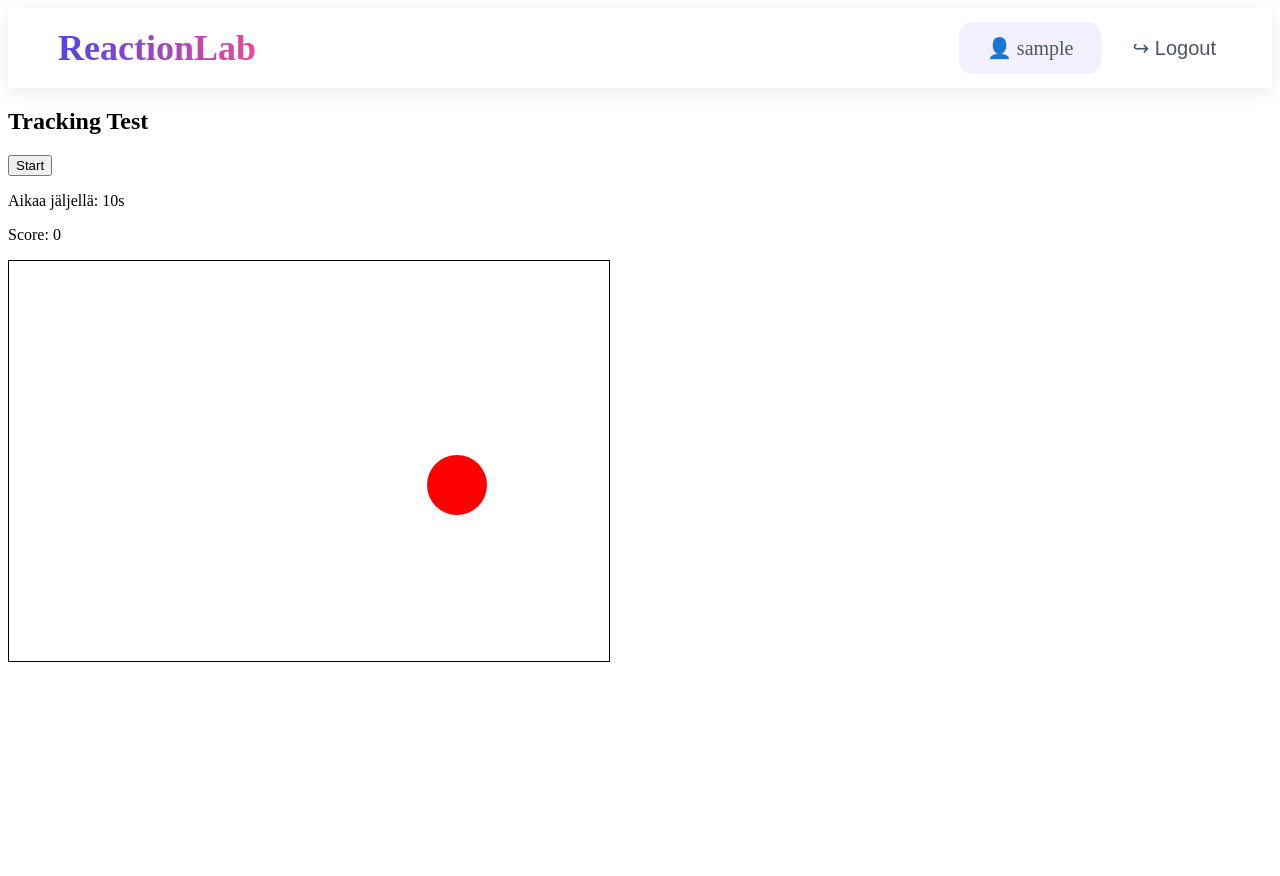
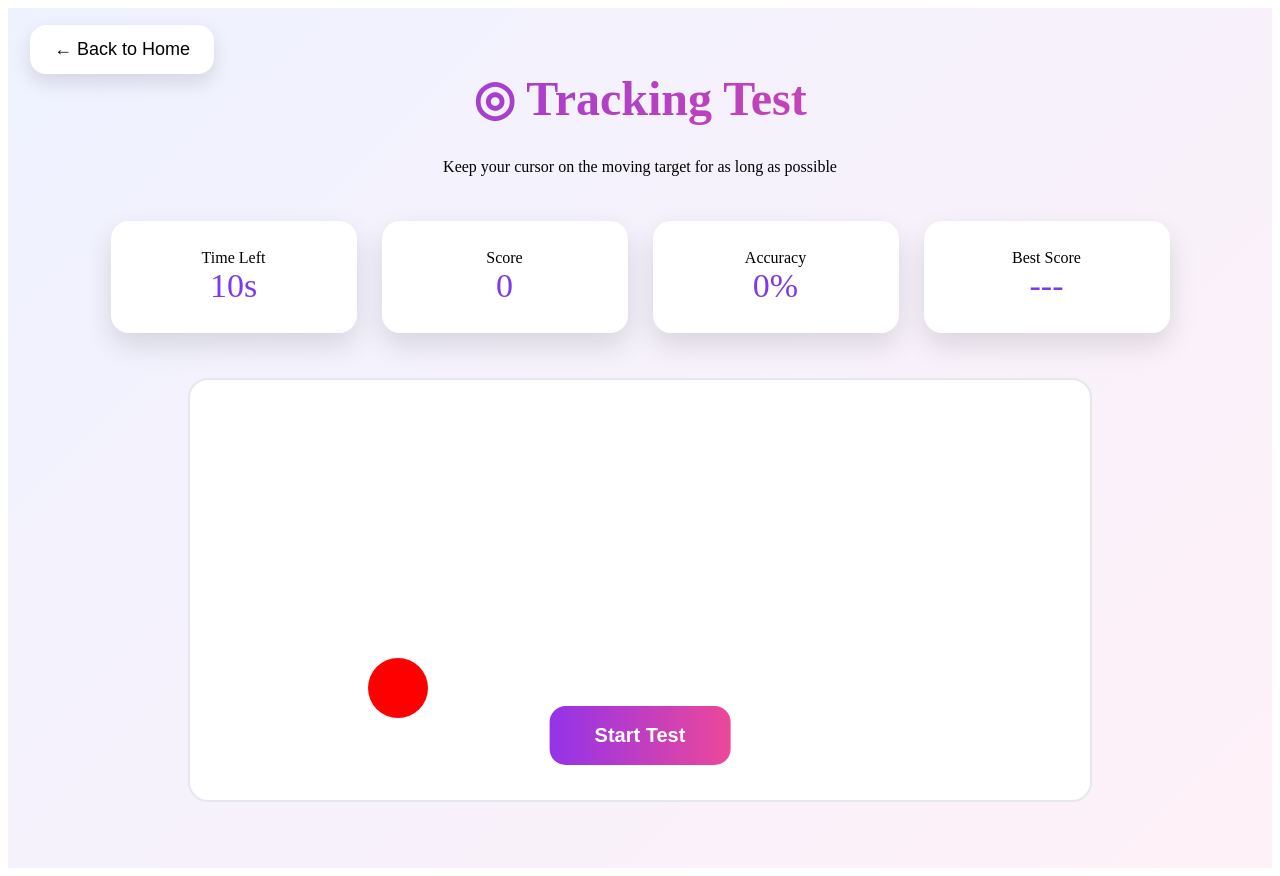
Before and after one commit to Antonnbb/Nettipeli, a React app in the folder nettipeli/frontend/: page /tracking in a window 1280 px wide. Before the commit the page ends 800 px from the top, so only its background shows below. Built offline with nearby package versions, Linux system fonts and the light colour scheme; sample sign-in values are in the browser's storage; the HTML template or start-up script is replaced by a standard one.

Commit message:
tracking test peliä parannettu

```diff
--- /dev/null
+++ b/nettipeli/frontend/pages/trackingtest.css
@@ -0,0 +1,72 @@
+.tracking-page {
+  min-height: 100vh;
+  background: linear-gradient(135deg, #eef2ff, #fff1f8);
+  text-align: center;
+  padding: 30px;
+}
+
+.back-btn {
+  position: absolute;
+  left: 30px;
+  top: 25px;
+  padding: 14px 24px;
+  border: none;
+  border-radius: 16px;
+  background: white;
+  box-shadow: 0 8px 20px rgba(0,0,0,0.12);
+  font-size: 18px;
+  cursor: pointer;
+}
+
+.tracking-page h1 {
+  font-size: 48px;
+  background: linear-gradient(90deg, #7c3aed, #ec4899);
+  background-clip: text;
+  -webkit-background-clip: text;
+  color: transparent;
+}
+
+.tracking-stats {
+  display: flex;
+  justify-content: center;
+  gap: 25px;
+  margin: 45px 0;
+}
+
+.tracking-stats div {
+  background: white;
+  width: 190px;
+  padding: 28px;
+  border-radius: 18px;
+  box-shadow: 0 12px 28px rgba(0,0,0,0.12);
+}
+
+.tracking-stats span {
+  font-size: 34px;
+  color: #7c3aed;
+}
+
+.game-area {
+  position: relative;
+  width: 900px;
+  height: 420px;
+  margin: auto;
+  background: white;
+  border: 2px solid #e5e7eb;
+  border-radius: 20px;
+}
+
+.start-btn {
+  position: absolute;
+  left: 50%;
+  bottom: 35px;
+  transform: translateX(-50%);
+  padding: 18px 45px;
+  border: none;
+  border-radius: 16px;
+  background: linear-gradient(90deg, #9333ea, #ec4899);
+  color: white;
+  font-size: 20px;
+  font-weight: bold;
+  cursor: pointer;
+}
--- a/nettipeli/frontend/pages/trackingtest.jsx
+++ b/nettipeli/frontend/pages/trackingtest.jsx
@@ -1,15 +1,22 @@
 import { useEffect, useRef, useState } from "react";
+import { useNavigate } from "react-router-dom";
 import axios from 'axios'
 import Navbar from "./navbar";
+import "./trackingtest.css";
+
+
 
 export default function TrackingTest() {
   const canvasRef = useRef(null);
   const mouseRef = useRef({ x: 0, y: 0 });
   const ballRef = useRef({ x: 200, y: 200, vx: 4, vy: 3, r: 30 });
+  const navigate = useNavigate();
 
   const [score, setScore] = useState(0);
   const [timeLeft, setTimeLeft] = useState(10);
   const [isRunning, setIsRunning] = useState(false);
+
+  const accuracy = score > 0 ? Math.round(score) : 0;
 
   const startGame = () => {
     setScore(0);
@@ -91,27 +98,37 @@ export default function TrackingTest() {
       canvas.removeEventListener("mousemove", handleMouseMove);
     };
   }, [isRunning]);
+
+
   return (
-    <>
-      <Navbar />
+    <div className="tracking-page">
+      <button className="back-btn" onClick={() => navigate("/home")}>
+        ← Back to Home
+      </button>
 
-      <div>
-        <h2>Tracking Test</h2>
+      <h1>◎ Tracking Test</h1>
+      <p>Keep your cursor on the moving target for as long as possible</p>
 
-        <button onClick={startGame} disabled={isRunning}>
-          Start
-        </button>
+      <div className="tracking-stats">
+        <div>Time Left<br /><span>{timeLeft}s</span></div>
+        <div>Score<br /><span>{score}</span></div>
+        <div>Accuracy<br /><span>{accuracy}%</span></div>
+        <div>Best Score<br /><span>---</span></div>
+      </div>
 
-        <p>Aikaa jäljellä: {timeLeft}s</p>
-        <p>Score: {score}</p>
+      <div className="game-area">
+        {!isRunning && (
+          <button className="start-btn" onClick={startGame}>
+            Start Test
+          </button>
+        )}
 
         <canvas
           ref={canvasRef}
-          width={600}
-          height={400}
-          style={{ border: "1px solid black" }}
+          width={900}
+          height={420}
         />
       </div>
-    </>
+    </div>
   );
 }
```
